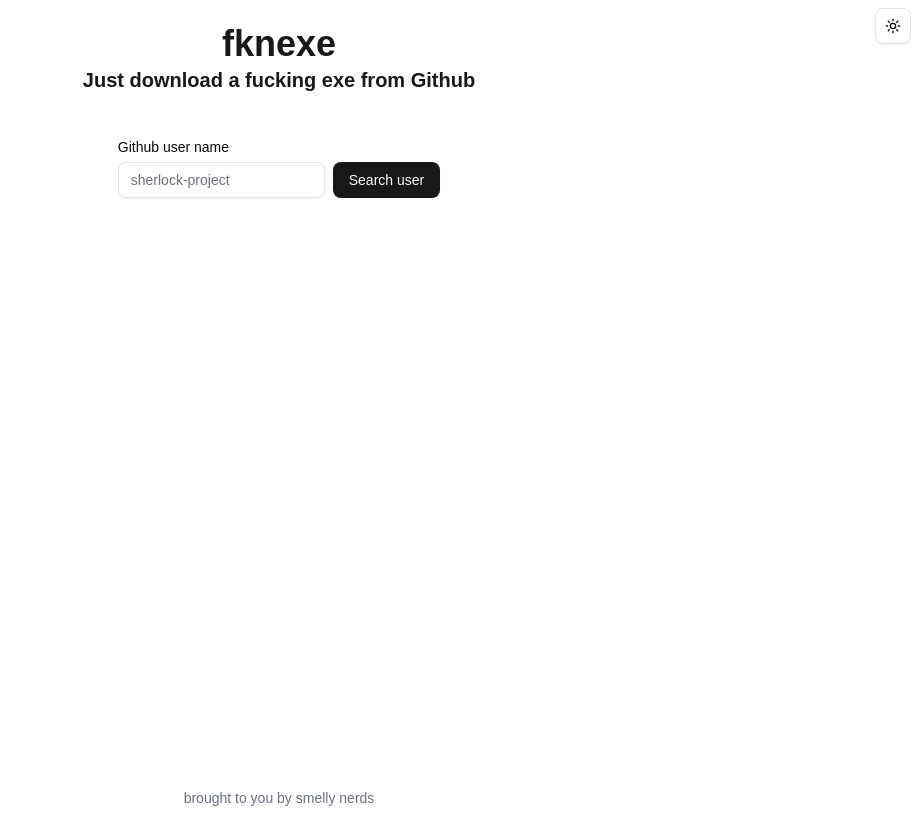
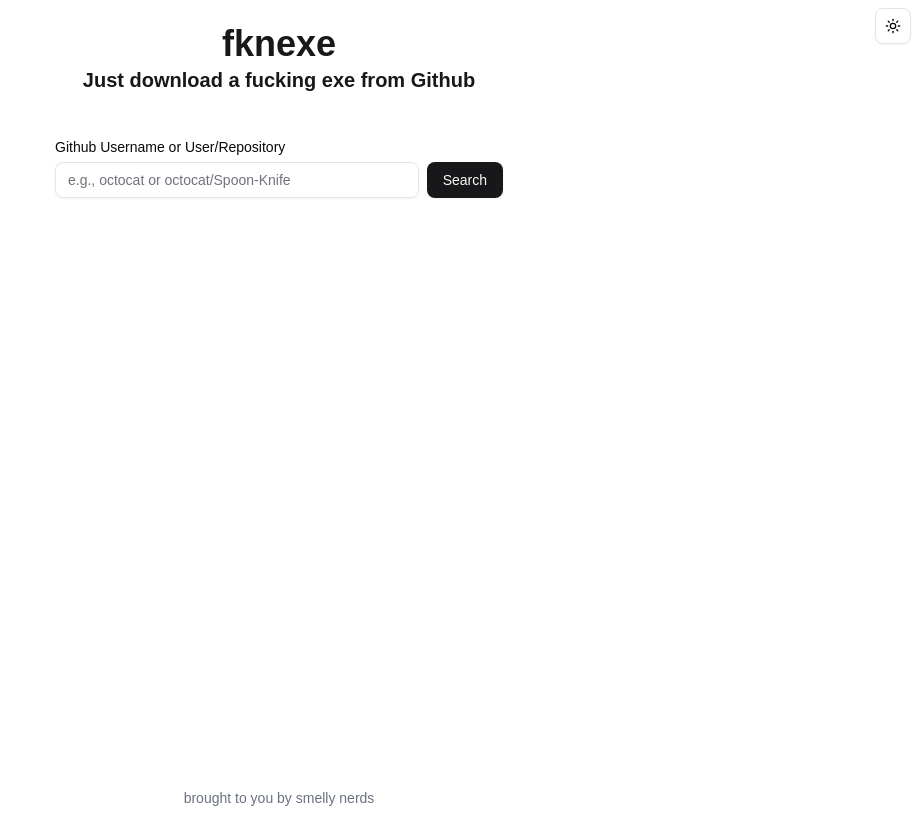
Before and after one commit to BartShoot/fknexe, an Astro site: page / in a window 1280 px wide. Shown: the whole page, without its empty margins (361-1280 px from the left). Built offline with nearby package versions, Linux system fonts and the light colour scheme; Astro itself is replaced by a stand-in of ours.

Commit message:
add option to quick search user/repo

```diff
--- a/src/components/SearchForm.tsx
+++ b/src/components/SearchForm.tsx
@@ -14,8 +14,8 @@
 import { Input } from '@/components/ui/input'
 
 const formSchema = z.object({
-  username: z.string().min(2, {
-    message: 'Username must be at least 2 characters.',
+  searchInput: z.string().min(2, {
+    message: 'Input must be at least 2 characters.',
   }),
 })
 
@@ -23,30 +23,64 @@
   const form = useForm<z.infer<typeof formSchema>>({
     resolver: zodResolver(formSchema),
     defaultValues: {
-      username: '',
+      searchInput: '',
     },
   })
 
-  function onSubmit({ username }: z.infer<typeof formSchema>) {
-    window.location.href = `/user?u=${encodeURIComponent(username.trim())}`
+  type FormSchemaType = z.infer<typeof formSchema>
+
+  function onSubmit({ searchInput }: FormSchemaType) {
+    const trimmedInput = searchInput.trim()
+
+    if (trimmedInput.includes('/')) {
+      // Potentially a "user/repo" format
+      const parts = trimmedInput.split('/')
+      // Basic validation: ensure exactly two non-empty parts
+      if (parts.length === 2 && parts[0] && parts[1]) {
+        const username = parts[0]
+        const repository = parts[1]
+        // Redirect to the repository page
+        window.location.href = `/user/repository?u=${encodeURIComponent(username)}&r=${encodeURIComponent(repository)}`
+      } else {
+        // Handle invalid "user/repo" format - e.g., "user/", "/repo", "user/repo/extra"
+        // Option 1: Show an error message
+        form.setError('searchInput', {
+          type: 'manual',
+          message: 'Invalid format. Use "username" or "username/repository".',
+        })
+        // Option 2: Fallback to user search (treating the whole string as username)
+        // window.location.href = `/user?u=${encodeURIComponent(trimmedInput)}`;
+        // Let's go with Option 1 for better UX
+      }
+    } else {
+      // No slash found, treat as a username
+      const username = trimmedInput
+      // Redirect to the user page (existing behavior)
+      window.location.href = `/user?u=${encodeURIComponent(username)}`
+    }
   }
 
   return (
     <Form {...form}>
-      <form onSubmit={form.handleSubmit(onSubmit)} className='flex'>
+      {/* Original className='flex' might need adjustment depending on desired layout */}
+      <form onSubmit={form.handleSubmit(onSubmit)} className='w-full max-w-md mx-auto'>
         <FormField
           control={form.control}
-          name='username'
+          name='searchInput' // Updated name to match schema
           render={({ field }) => (
             <FormItem>
-              <FormLabel>Github user name</FormLabel>
+              {/* Updated label */}
+              <FormLabel>Github Username or User/Repository</FormLabel>
               <div className='flex gap-2'>
                 <FormControl>
-                  <Input placeholder='sherlock-project' {...field} />
+                  {/* Updated placeholder */}
+                  <Input placeholder='e.g., octocat or octocat/Spoon-Knife' {...field} />
                 </FormControl>
-                <Button type='submit'>Search user</Button>
+                {/* Updated button text */}
+                <Button type='submit'>Search</Button>
               </div>
-              <FormMessage />
+              <FormMessage />{' '}
+              {/* This will now show the custom error message if format is invalid */}
             </FormItem>
           )}
         />
@@ -54,5 +88,4 @@
     </Form>
   )
 }
-
 export const UserSearchForm = withNuqsAdapter(_UserSearchForm)
```
